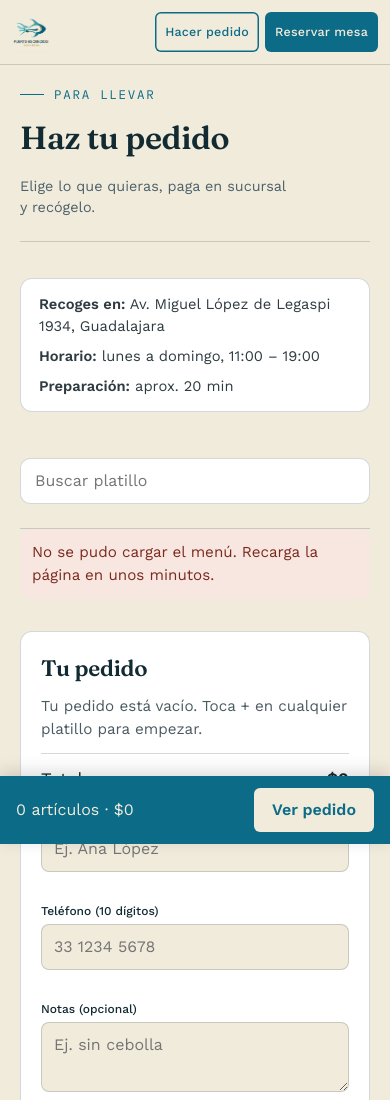
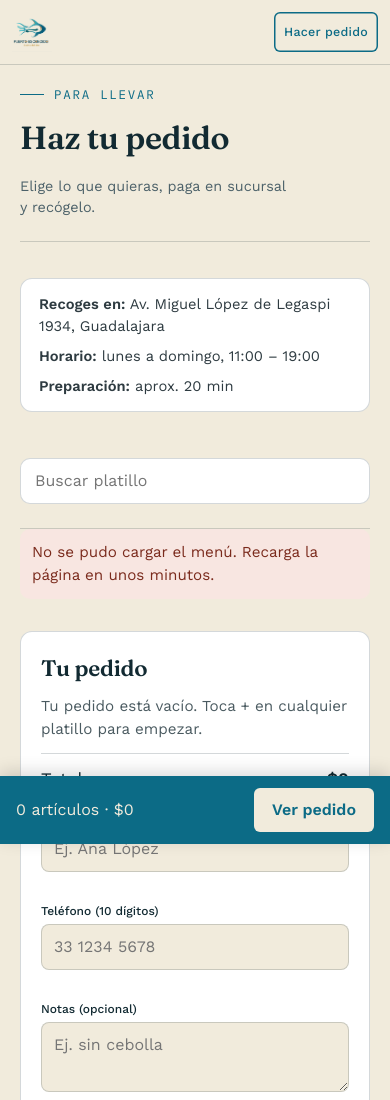
Before and after one commit to oscadoc77/puerto-escondido, a plain HTML site: page pedidos.html in a window 390 px wide. Shown: the top 1100 px of the page. Drawn offline with nearby package versions, Linux system fonts and the light colour scheme; no server answers.

Commit message:
Celular: el encabezado solo muestra Hacer pedido
Co-Authored-By: Claude Haiku 5.5 <noreply@anthropic.com>
Claude-Session: https://claude.ai/code/session_01Vdi4HMUrf8HunXKPVURPgZ

```diff
--- a/css/estilos.css
+++ b/css/estilos.css
@@ -827,3 +827,8 @@
   .nav-actions { gap: 6px; }
   .nav-cta { padding: 8px 10px !important; font-size: 0.78rem !important; min-height: 40px !important; }
 }
+
+/* En celular, el encabezado solo muestra "Hacer pedido"; "Reservar mesa" queda en la imagen principal */
+@media (max-width: 768px) {
+  .nav-actions a[href="#ticket-form"], .nav-actions a[href="index.html#ticket-form"] { display: none !important; }
+}
--- a/index.html
+++ b/index.html
@@ -4,7 +4,7 @@
 <meta charset="UTF-8">
 <meta name="viewport" content="width=device-width, initial-scale=1.0">
 <title>Puerto Escondido — Reservaciones</title>
-<link rel="stylesheet" href="css/estilos.css?v=2026112402">
+<link rel="stylesheet" href="css/estilos.css?v=2026112403">
 <link rel="preconnect" href="https://fonts.googleapis.com">
 <link href="https://fonts.googleapis.com/css2?family=Fraunces:ital,opsz,wght@0,9..144,300;0,9..144,500;0,9..144,600;1,9..144,500&family=Work+Sans:wght@400;500;600&family=IBM+Plex+Mono:wght@400;500&display=swap" rel="stylesheet">
 </head>
--- a/pedidos.html
+++ b/pedidos.html
@@ -4,7 +4,7 @@
 <meta charset="UTF-8">
 <meta name="viewport" content="width=device-width, initial-scale=1.0">
 <title>Puerto Escondido — Haz tu pedido</title>
-<link rel="stylesheet" href="css/estilos.css?v=2026112402">
+<link rel="stylesheet" href="css/estilos.css?v=2026112403">
 <link rel="preconnect" href="https://fonts.googleapis.com">
 <link href="https://fonts.googleapis.com/css2?family=Fraunces:ital,opsz,wght@0,9..144,300;0,9..144,500;0,9..144,600;1,9..144,500&family=Work+Sans:wght@400;500;600&family=IBM+Plex+Mono:wght@400;500&display=swap" rel="stylesheet">
 </head>
```
